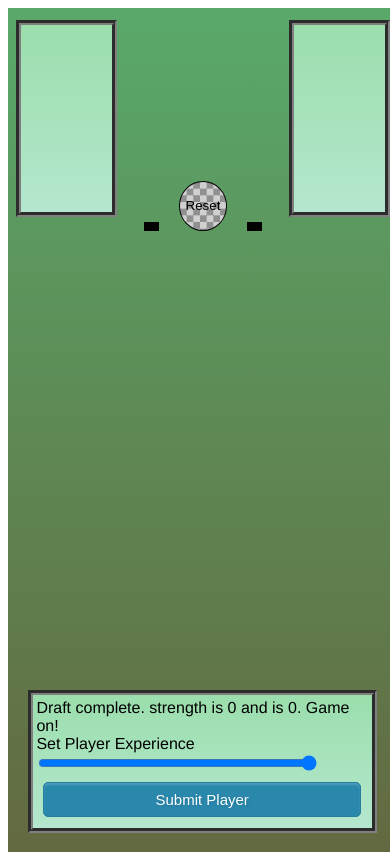
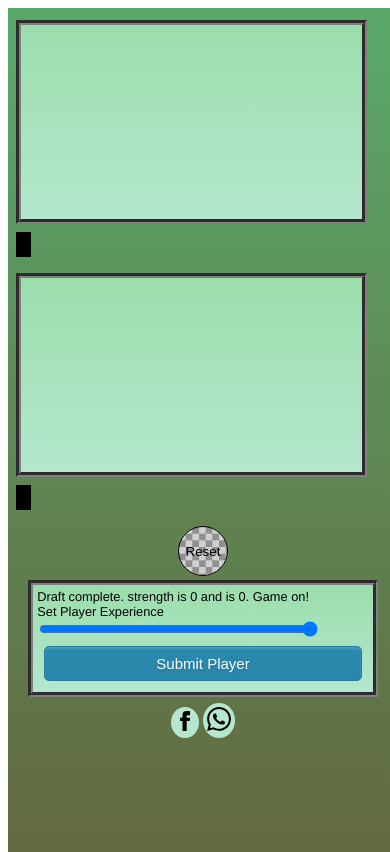
Before and after one commit to AwjTay/5-a-side-App, a React (Create React App) app: page /draft-screen in a window 390 px wide. Built offline with nearby package versions, Linux system fonts and the light colour scheme.

Commit message:
Further styling improvements. Media query added. Social icons added.

```diff
--- a/src/components/DraftScreen/DraftScreen.jsx
+++ b/src/components/DraftScreen/DraftScreen.jsx
@@ -55,26 +55,25 @@
 
 					<div className="team_field1">
 						<TeamField1 teamName ={ team1Name } />
+						<div className="thermometer_one">
+							<Thermometer1 />
+						</div>
 					</div>
 
-					<div className="thermometer_one">
-						<Thermometer1 />
+					<div className="team_field2">
+						<TeamField2 teamName ={ team2Name } />
+						<div className="thermometer_two">
+							<Thermometer2 />
+						</div>
 					</div>
 
+				</div>
+				<div className="reset_container">
 					<button
 						className="reset_button"
 						onClick={ () => this.props.reset() }
 						>Reset
 					</button>
-
-					<div className="thermometer_two">
-						<Thermometer2 />
-					</div>
-
-					<div className="team_field2">
-						<TeamField2 teamName ={ team2Name } />
-					</div>
-
 				</div>
 
 				<form>
@@ -120,6 +119,12 @@
 
 				</form>
 
+					<div className="nav_wrapper">
+				      	<nav className="social_icons">
+					        <a href="https://www.facebook.com/"><svg xmlns="http://www.w3.org/2000/svg" width="20" height="20" viewBox="0 0 24 24"><path d="M9 8h-3v4h3v12h5v-12h3.642l.358-4h-4v-1.667c0-.955.192-1.333 1.115-1.333h2.885v-5h-3.808c-3.596 0-5.192 1.583-5.192 4.615v3.385z"/></svg></a>
+					        <a href="https://www.whatsapp.com/"><svg xmlns="http://www.w3.org/2000/svg" width="24" height="24" viewBox="0 0 24 24"><path d="M.057 24l1.687-6.163c-1.041-1.804-1.588-3.849-1.587-5.946.003-6.556 5.338-11.891 11.893-11.891 3.181.001 6.167 1.24 8.413 3.488 2.245 2.248 3.481 5.236 3.48 8.414-.003 6.557-5.338 11.892-11.893 11.892-1.99-.001-3.951-.5-5.688-1.448l-6.305 1.654zm6.597-3.807c1.676.995 3.276 1.591 5.392 1.592 5.448 0 9.886-4.434 9.889-9.885.002-5.462-4.415-9.89-9.881-9.892-5.452 0-9.887 4.434-9.889 9.884-.001 2.225.651 3.891 1.746 5.634l-.999 3.648 3.742-.981zm11.387-5.464c-.074-.124-.272-.198-.57-.347-.297-.149-1.758-.868-2.031-.967-.272-.099-.47-.149-.669.149-.198.297-.768.967-.941 1.165-.173.198-.347.223-.644.074-.297-.149-1.255-.462-2.39-1.475-.883-.788-1.48-1.761-1.653-2.059-.173-.297-.018-.458.13-.606.134-.133.297-.347.446-.521.151-.172.2-.296.3-.495.099-.198.05-.372-.025-.521-.075-.148-.669-1.611-.916-2.206-.242-.579-.487-.501-.669-.51l-.57-.01c-.198 0-.52.074-.792.372s-1.04 1.016-1.04 2.479 1.065 2.876 1.213 3.074c.149.198 2.095 3.2 5.076 4.487.709.306 1.263.489 1.694.626.712.226 1.36.194 1.872.118.571-.085 1.758-.719 2.006-1.413.248-.695.248-1.29.173-1.414z"/></svg></a>
+				        </nav>
+			        </div>
 
 			</React.Fragment>
 		)
--- a/src/components/StartScreen/StartScreen.jsx
+++ b/src/components/StartScreen/StartScreen.jsx
@@ -41,7 +41,10 @@
 		return(
 			<React.Fragment>
 
-				<form>
+				<h2 className="app_title">Dream Draft</h2>
+				<h5 className="strap_line">Randomise and Balance Teams</h5>
+
+				<form className="start_form">
 					<div className="form_structure">
 						<label htmlFor="team one name">Enter Team Name</label>
 						<input className="input_field" onChange={ this.handleChange } type="input" id="team-one-name" value={ this.state.team1Name }/>
--- a/src/components/Thermometer/Thermometer.jsx
+++ b/src/components/Thermometer/Thermometer.jsx
@@ -1,5 +1,5 @@
 import React from "react";
 
-const Thermometer = ({xp}) => (xp ? <div className="temp" style={{height : `${xp/1.5}vh`}}></div> : <div className="thermobase"></div>);
+const Thermometer = ({xp}) => (xp ? <div className="temp" style={{width : `${xp/2}vw`}}></div> : <div className="thermobase"></div>);
 
 export default Thermometer;
--- a/src/styles/main.css
+++ b/src/styles/main.css
@@ -7,7 +7,10 @@
   background-image: linear-gradient(#59A96A, #636940);
   font-family: "Helvetica";
   font-weight: lighter;
-  /*font-size: 0.8rem;*/
+  font-size: 0.8rem;
+  display: flex;
+  flex-direction: column;
+  align-content: stretch;
 }
 
 .hero_image{
@@ -19,18 +22,34 @@
   background-image: url("images/burning.jpg");
 }
 
+.app_title{
+  margin-top: 5%;
+  display: flex;
+  align-self: center;
+  text-shadow: 0 0.5px #9BDEAC, 0 1px #9BDEAC;
+  letter-spacing: 1px;
+}
+
+.strap_line{
+  display: flex;
+  align-self: center;
+}
+
 /*form styling*/
+
+.start_form{
+
+}
 
 form{
   display: flex;
   flex-direction: column;
-  margin: 5%;
+  align-self: center;
+  margin: 1%;
   border-style: groove;
   border-color: grey;
   border-width: 5px;
   padding: 1%;
-  position: absolute;
-  bottom: 0;
   width: 85%;
   background-image: linear-gradient(#9BDEAC, #B4E7CE);
 }
@@ -81,19 +100,20 @@
 /*team field styling*/
 
 .teams_container{
-  max-height: 100%;
+
   margin-top: 1%;
+  height: 40%;
   width: 100%;
   display: flex;
   flex-direction: row;
   justify-content: center;
-  overflow: auto;
+
 
 }
 
 .team_field{
-  max-height: 100%;
-  height: 90%;
+
+  height: 100%;
   padding: 2%;
   border-style: groove;
   border-color: grey;
@@ -103,35 +123,58 @@
 }
 
 .team_field1{
+  display: flex;
+  flex-direction: column;
   margin: 2%;
-  width: 30%;
+  width: 40%;
+  height: 90%;
   float: left;
   padding-right: 5%;
+}
 
+.team_field1 .thermometer_one, .thermobase{
+  align-self: flex-start;
+}
 
+.team_field2 .thermometer_two, .thermobase{
+  align-self: flex-start;
 }
 
 .team_field2{
+  display: flex;
+  flex-direction: column;
   margin: 2%;
-  width: 30%;
+  width: 40%;
+  height: 90%;
   float: right;
   padding-left: 5%;
 
 }
 
-li{
-  padding-right: 10%;
+.team_field ul{
+    column-count: 2;
+    column-span: all;
+    column-fill: balance;
+    column-width: 40%;
+    column-gap: 5%
+  }
+
+.team_field li{
+  font-size: 0.7rem;
+  margin: 1%;
 }
 
-.team_field li{
-  font-size: 0.6rem;
+.reset_container{
+  margin-top: 2%;
+  width: 100%;
+  display: flex;
+  justify-content: center;
 }
 
 .reset_button{
-  grid-area: 1 / 2 / 2 / 3;
-  align-self: center;
+
+
   border-radius: 50%;
-  margin-top: 20vh;
   height: 50px;
   width: 50px;
   border: solid black 0.5px;
@@ -148,25 +191,87 @@
 
 .thermometer_one{
   align-self: flex-end;
-  padding-right: 5%;
-  float: right;
+
+
 }
 
 .thermometer_two{
   align-self: flex-end;
-  padding-left: 5%;
-  float: left;
+
+
 
 }
 
 .thermobase{
   border-left: 15px solid black;
-  height : 1vh;
+  height : 3vh;
+  margin-top: 1vh;
 }
 
 .temp{
-  border-left: 1px transparent;
-  border-right: 1px transparent;
-  background-image: linear-gradient(red, blue);
-  width: 15px;
+  border-top: 1px transparent;
+  border-bottom: 1px transparent;
+  background-image: linear-gradient(to right, #87cefa, #DC143C);
+  height: 3vh;
+  margin-top: 1vh;
 }
+
+.nav_wrapper{
+  display: flex;
+  align-self: center;
+}
+
+.social_icons a{
+  display: inline-block;
+  outline-width: 100%;
+  background-color: #B4E7CE;
+  margin: 0.5vw;
+  padding: 1vw;
+  border-radius: 50%;
+
+}
+
+.social_icons a:hover{
+  background-color: #59A96A;
+}
+
+
+@media screen and (max-width: 500px) {
+  .teams_container{
+    display: flex;
+    flex-direction: column;
+
+    height: 60%;
+
+
+  }
+
+  .team_field h4{
+    margin: 1%;
+  }
+
+  .team_field ul{
+    column-count: 3;
+    column-span: all;
+    column-fill: balance;
+    column-width: 30%;
+  }
+
+  .team_field ul li{
+    font-size: 0.55rem;
+  }
+
+
+
+
+  .team_field1{
+    width: 90%;
+
+  }
+
+
+  .team_field2{
+  padding-left: 0%;
+  width: 90%;
+  }
+}
```
